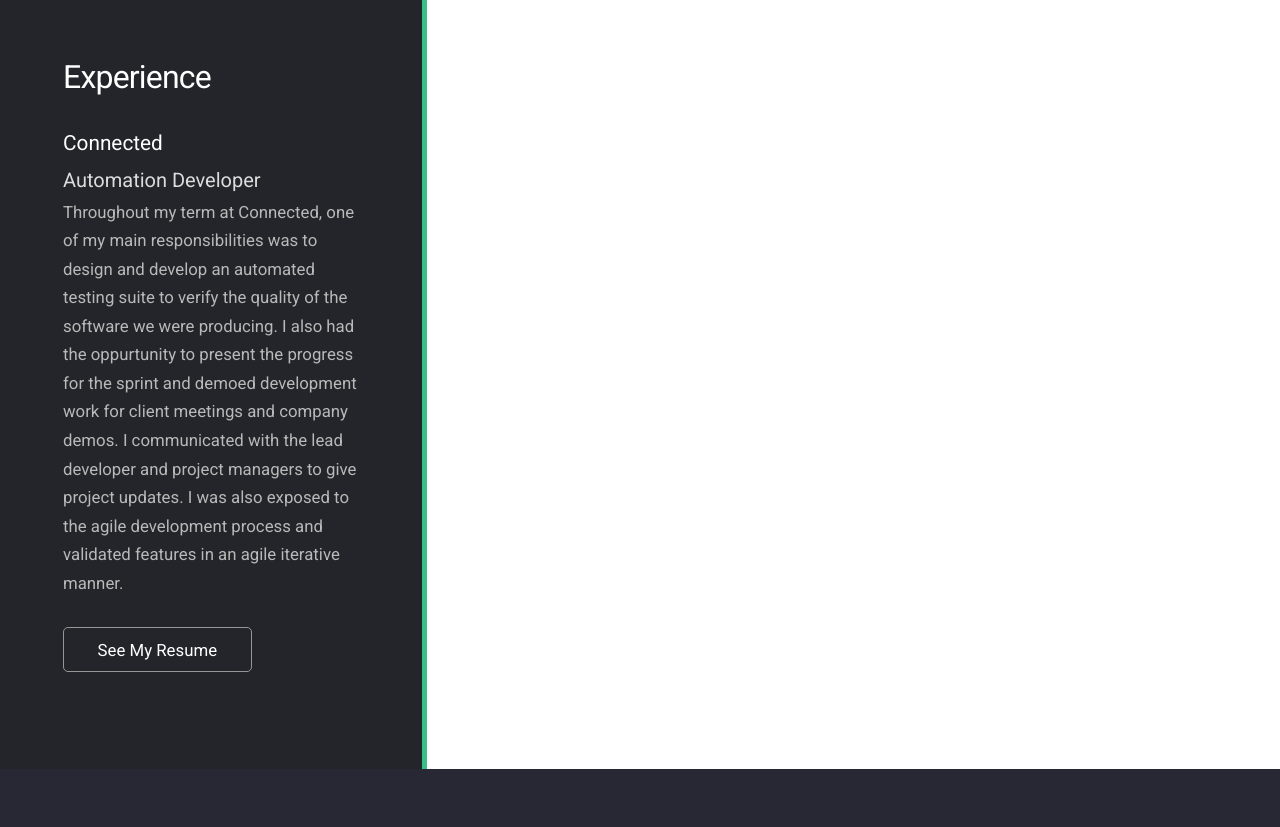
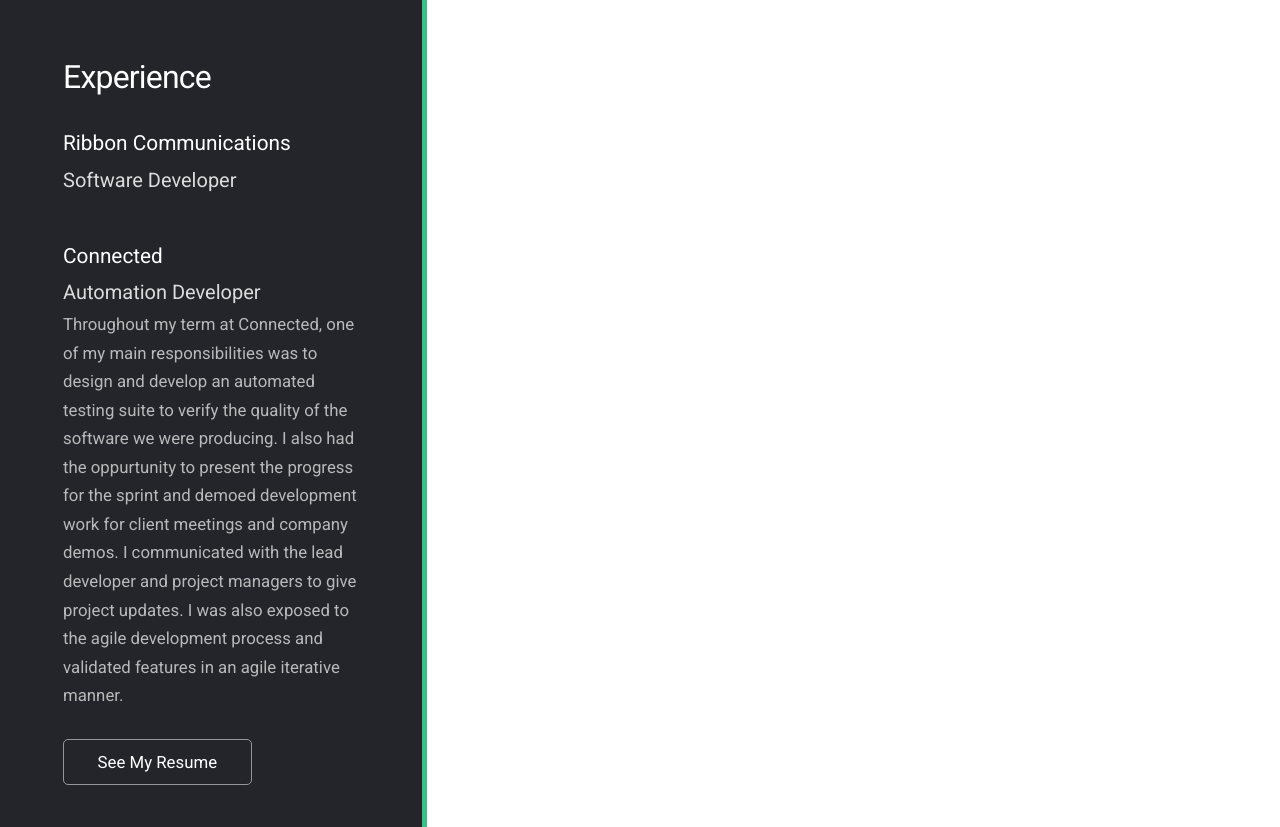
Before and after one commit to LiskB/New-Personal-Website, a website: page index.html in a window 1280 px wide. Shown: the part 2460-3287 px from the top of the page. Drawn offline with Linux system fonts and the light colour scheme.

Commit message:
Adding new experience

```diff
--- a/index.html
+++ b/index.html
@@ -95,6 +95,11 @@
                         <h2>Experience</h2>
                     </div>
                     <div class="col-12 py-2">
+                        <h3>Ribbon Communications</h3>
+                        <h4>Software Developer</h4>
+                        <br>
+                    </div>
+                    <div class="col-12 py-2">
                         <h3>Connected</h3>
                         <h4>Automation Developer</h4>
                         <p>Throughout my term at Connected, one of my main responsibilities was to design and develop an
```
